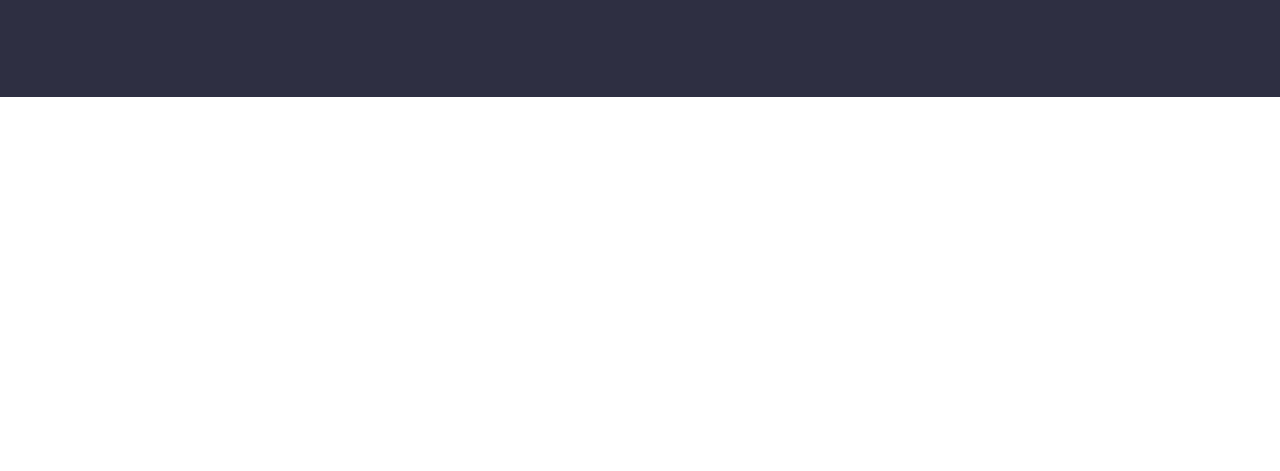
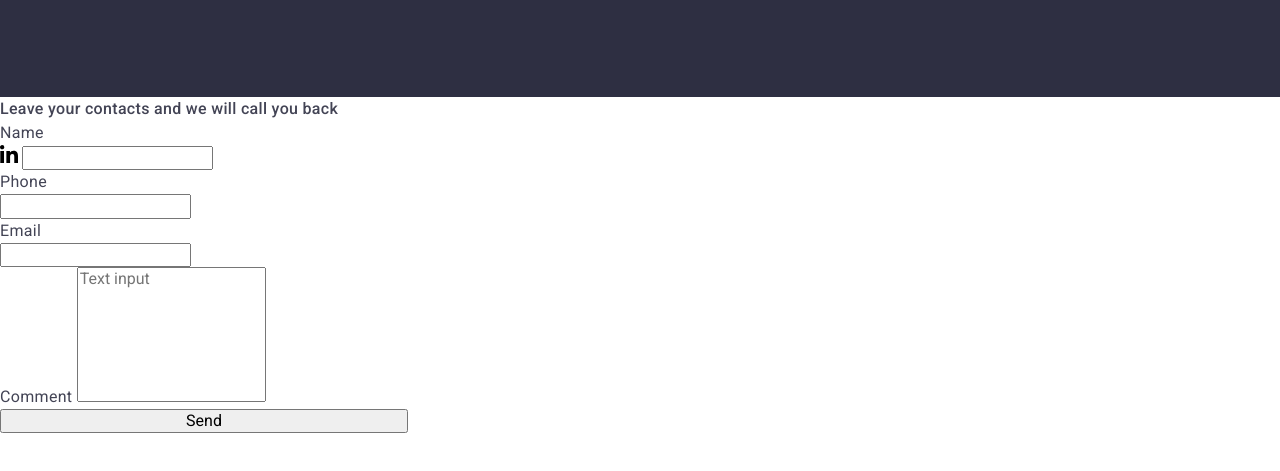
Before and after one commit to GrohotRos/goit-markup-hw-05, a plain HTML site: page index.html in a window 1280 px wide. Shown: the part 3397-3868 px from the top of the page. Before the commit the page ends 3494 px from the top, so only its background shows below. Drawn offline with nearby package versions, Linux system fonts and the light colour scheme.

Commit message:
homework-6

```diff
--- a/css/style.css
+++ b/css/style.css
@@ -99,12 +99,6 @@ button {
     margin-left: 76px;
 }
 
-.menu-item .current {
-    position: relative;
-    color: #404BBF;
-    transition: color 250ms cubic-bezier(0.4, 0, 0.2, 1);
-}
-
 .menu-header .current::after {
     content: "";
     position: absolute;
@@ -115,6 +109,12 @@ button {
     height: 4px;
     border-radius: 2px;
     background-color: #404BBF;
+}
+
+.menu-item .current {
+    position: relative;
+    color: #404BBF;
+    transition: color 250ms cubic-bezier(0.4, 0, 0.2, 1);
 }
 
 .menu-link {
@@ -223,16 +223,6 @@ button {
     overflow: hidden;
 }
 
-.benefits-title {
-    color: #2e2f42;
-    font-size: 20px;
-    font-weight: 500;
-    line-height: 1.2;
-    letter-spacing: 0.02em;
-    margin-top: 8px;
-    margin-bottom: 8px;
-}
-
 .menu-benefits {
     gap: 24px;
 }
@@ -251,6 +241,16 @@ button {
     display: flex;
     justify-content: center;
     align-items: center;
+}
+
+.benefits-title {
+    color: #2e2f42;
+    font-size: 20px;
+    font-weight: 500;
+    line-height: 1.2;
+    letter-spacing: 0.02em;
+    margin-top: 8px;
+    margin-bottom: 8px;
 }
 
 .text-page {
@@ -281,9 +281,6 @@ button {
 
 .menu-our-team {
     width: calc((100% - 72px)/4);
-}
-
-.menu-our-team {
     background-color: #FFF;
     border: 1px solid #E7E9FC;
     border-radius: 0px 0px 4px 4px;
@@ -380,18 +377,12 @@ button {
     transition: box-shadow 250ms cubic-bezier(0.4, 0, 0.2, 1);
 }
 
-.portfolio-container {
-    border: 1px solid #E7E9FC;
-    border-top: none;
-    padding: 32px 16px;
+.portfolio-list-item:hover {
+    box-shadow: 0px 1px 6px rgba(46, 47, 66, 0.08), 0px 1px 1px rgba(46, 47, 66, 0.16), 0px 2px 1px rgba(46, 47, 66, 0.08);
 }
 
-.projects-list {
-    color: #2e2f42;
-    font-size: 20px;
-    font-weight: 500;
-    line-height: 1.2;
-    letter-spacing: 0.02em;
+.portfolio-list-item:hover .overlay {
+    transform: translateY(0%);
 }
 
 .hidden-container {
@@ -413,12 +404,18 @@ button {
     transition: transform 250ms cubic-bezier(0.4, 0, 0.2, 1);
 }
 
-.portfolio-list-item:hover {
-    box-shadow: 0px 1px 6px rgba(46, 47, 66, 0.08), 0px 1px 1px rgba(46, 47, 66, 0.16), 0px 2px 1px rgba(46, 47, 66, 0.08);
+.portfolio-container {
+    border: 1px solid #E7E9FC;
+    border-top: none;
+    padding: 32px 16px;
 }
 
-.portfolio-list-item:hover .overlay {
-    transform: translateY(0%);
+.projects-list {
+    color: #2e2f42;
+    font-size: 20px;
+    font-weight: 500;
+    line-height: 1.2;
+    letter-spacing: 0.02em;
 }
 
 /* ========== FOOTER ========== */
@@ -442,17 +439,13 @@ button {
     flex-direction: column;
 }
 
-.logo-bottom {
-    color: #F4F4FD;
-}
-
-.footer-list {
-    gap: 16px;
-}
-
 .logo-footer {
     margin-bottom: 16px;
     display: inline-block;
+}
+
+.logo-bottom {
+    color: #F4F4FD;
 }
 
 .text-bottom {
@@ -472,6 +465,10 @@ button {
     color: #FFFFFF;
 }
 
+.footer-list {
+    gap: 16px;
+}
+
 .footer-list-link {
     transition: background-color 250ms cubic-bezier(0.4, 0, 0.2, 1);
 }
@@ -483,3 +480,20 @@ button {
 .footer-list-link:focus {
     background-color: #31D0AA;
 }
+
+/* ========== FORM ========== */
+
+.feedback-form {
+    display: flex;
+    flex-direction: column;
+    width: 408px;
+    height: 584px;
+}
+
+.text-form {
+    font-weight: 500;
+}
+
+textarea {
+    resize: none;
+}
--- a/index.html
+++ b/index.html
@@ -392,6 +392,35 @@
       </div>
     </div>
   </footer>
+  <form class="feedback-form">
+    <p class="text-form">Leave your contacts and we will call you back</p>
+    <label class="client-data">
+      Name
+      <div>
+        <svg width="18" height="18" aria-label="user">
+          <use href="./images/icons.svg#icon-linkedin"></use>
+        </svg>
+        <input type="text" name="username" />
+      </div>
+    </label>
+    <label>
+      Phone
+      <div>
+        <input type="tel" name="phone" />
+      </div>
+    </label>
+    <label>
+      Email
+      <div>
+        <input type="email" name="email" />
+      </div>
+    </label>
+    <label>
+      Comment
+      <textarea name="comment" rows="7" placeholder="Text input"></textarea>
+    </label>
+    <button type="submit">Send</button>
+  </form>
 </body>
 
 </html>
```
